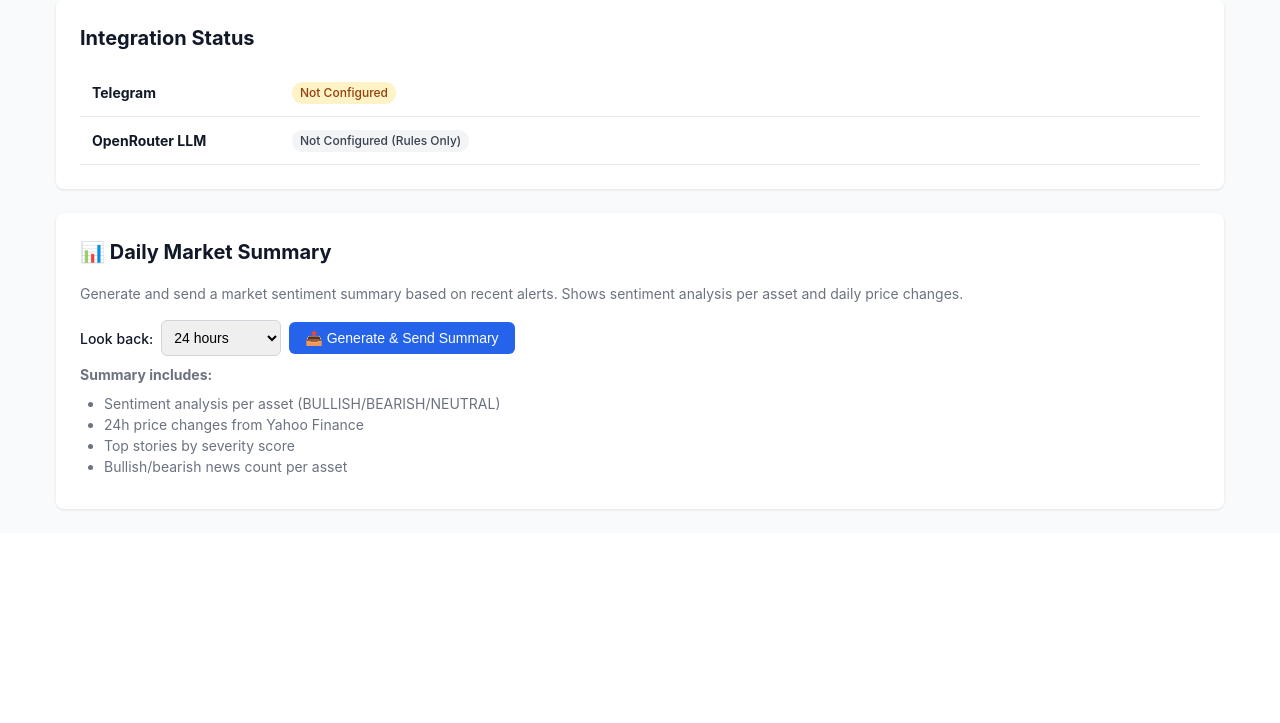
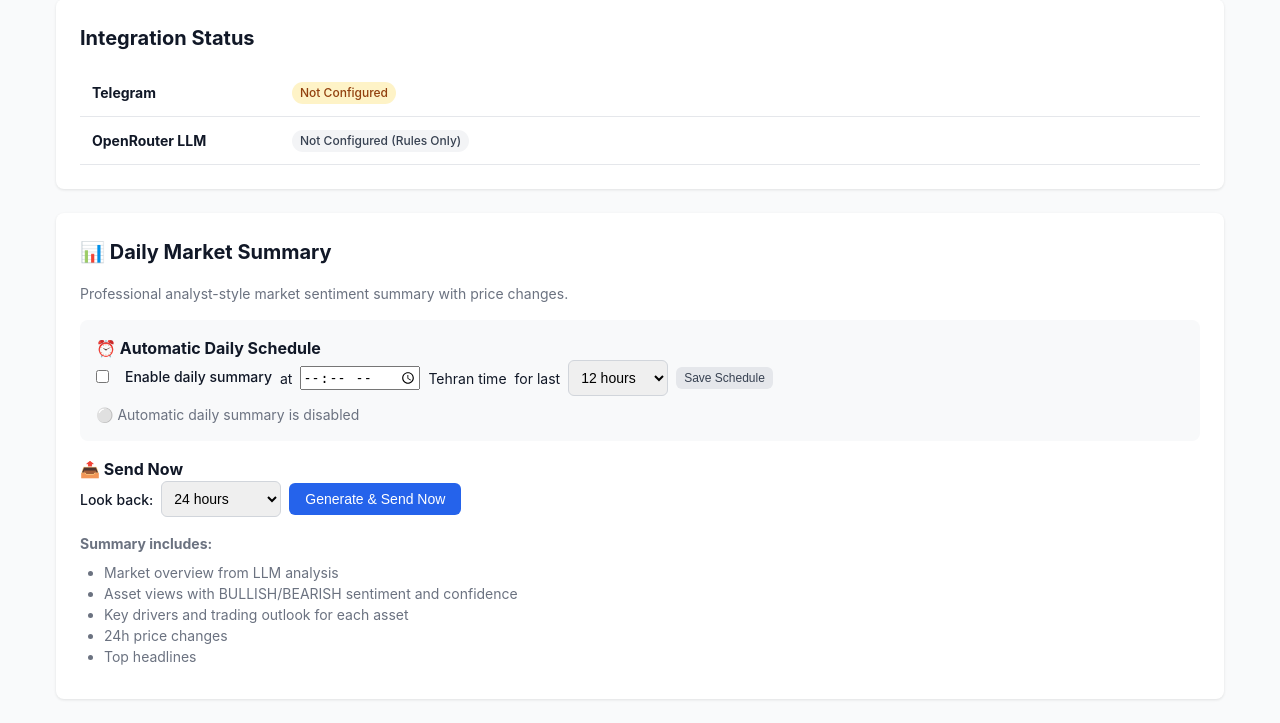
Before and after one commit to solitraderbusiness/high-impact-news, a FastAPI app: template market-radar-bot/radar/admin/templates/settings.html in a window 1280 px wide. Shown: the part 1275-1998 px from the top of the page. Before the commit the page ends 1786 px from the top, so only its background shows below. Run offline with FastAPI, Linux system fonts and the light colour scheme; the template is opened without the code that fills it, so the values that code supplies are empty.

Commit message:
feat: Add scheduled daily summary option
- Add time picker in settings to schedule automatic daily summary
- Enable/disable toggle for scheduled summary
- Configure lookback hours (12/24/48)
- Scheduler checks every minute if it's time to send
- Tracks last sent date to avoid duplicates
- Shows Tehran timezone in settings

https://claude.ai/code/session_0146MJVDSHkswa8mfqyu56Ur

```diff
--- a/market-radar-bot/radar/admin/templates/settings.html
+++ b/market-radar-bot/radar/admin/templates/settings.html
@@ -211,10 +211,45 @@
 <div class="card">
     <h2>📊 Daily Market Summary</h2>
     <p class="text-sm text-muted mb-4">
-        Generate and send a market sentiment summary based on recent alerts.
-        Shows sentiment analysis per asset and daily price changes.
+        Professional analyst-style market sentiment summary with price changes.
     </p>
 
+    <!-- Schedule Settings -->
+    <div class="mb-4" style="padding: 1rem; background: #f8f9fa; border-radius: 8px;">
+        <h3 style="margin-top: 0; font-size: 1rem;">⏰ Automatic Daily Schedule</h3>
+        <form method="POST" action="/admin/settings/save-summary-schedule" class="flex gap-2 items-center flex-wrap">
+            <label class="flex items-center gap-2">
+                <input type="checkbox" name="daily_summary_enabled" value="1"
+                       {% if db_settings.get('daily_summary_enabled') == '1' %}checked{% endif %}>
+                <span>Enable daily summary</span>
+            </label>
+            <span class="text-sm">at</span>
+            <input type="time" name="daily_summary_time"
+                   value="{{ db_settings.get('daily_summary_time', '18:00') }}"
+                   class="form-input" style="width: 120px;">
+            <span class="text-sm">Tehran time</span>
+            <span class="text-sm">for last</span>
+            <select name="daily_summary_hours" class="form-input" style="width: 100px;">
+                {% set current_hours = db_settings.get('daily_summary_hours', '24') %}
+                <option value="12" {% if current_hours == '12' %}selected{% endif %}>12 hours</option>
+                <option value="24" {% if current_hours == '24' %}selected{% endif %}>24 hours</option>
+                <option value="48" {% if current_hours == '48' %}selected{% endif %}>48 hours</option>
+            </select>
+            <button type="submit" class="btn btn-secondary btn-sm">Save Schedule</button>
+        </form>
+        {% if db_settings.get('daily_summary_enabled') == '1' %}
+        <div class="text-sm text-muted mt-2">
+            ✅ Summary will be sent daily at {{ db_settings.get('daily_summary_time', '18:00') }} Tehran time
+        </div>
+        {% else %}
+        <div class="text-sm text-muted mt-2">
+            ⚪ Automatic daily summary is disabled
+        </div>
+        {% endif %}
+    </div>
+
+    <!-- Manual Send -->
+    <h3 style="font-size: 1rem;">📤 Send Now</h3>
     <form method="POST" action="/admin/settings/send-daily-summary" class="flex gap-2 items-center">
         <label class="text-sm" style="margin-bottom: 0;">Look back:</label>
         <select name="hours" class="form-input" style="width: 120px;">
@@ -225,17 +260,18 @@
             <option value="72">72 hours</option>
         </select>
         <button type="submit" class="btn btn-primary">
-            📤 Generate & Send Summary
+            Generate & Send Now
         </button>
     </form>
 
-    <div class="text-sm text-muted mt-2">
+    <div class="text-sm text-muted mt-4">
         <strong>Summary includes:</strong>
         <ul style="margin: 0.5rem 0; padding-left: 1.5rem;">
-            <li>Sentiment analysis per asset (BULLISH/BEARISH/NEUTRAL)</li>
-            <li>24h price changes from Yahoo Finance</li>
-            <li>Top stories by severity score</li>
-            <li>Bullish/bearish news count per asset</li>
+            <li>Market overview from LLM analysis</li>
+            <li>Asset views with BULLISH/BEARISH sentiment and confidence</li>
+            <li>Key drivers and trading outlook for each asset</li>
+            <li>24h price changes</li>
+            <li>Top headlines</li>
         </ul>
     </div>
 </div>
```
Also changed, not shown: market-radar-bot/radar/admin/routes.py (+30 -0 lines), market-radar-bot/radar/services/scheduler.py (+106 -0 lines).
